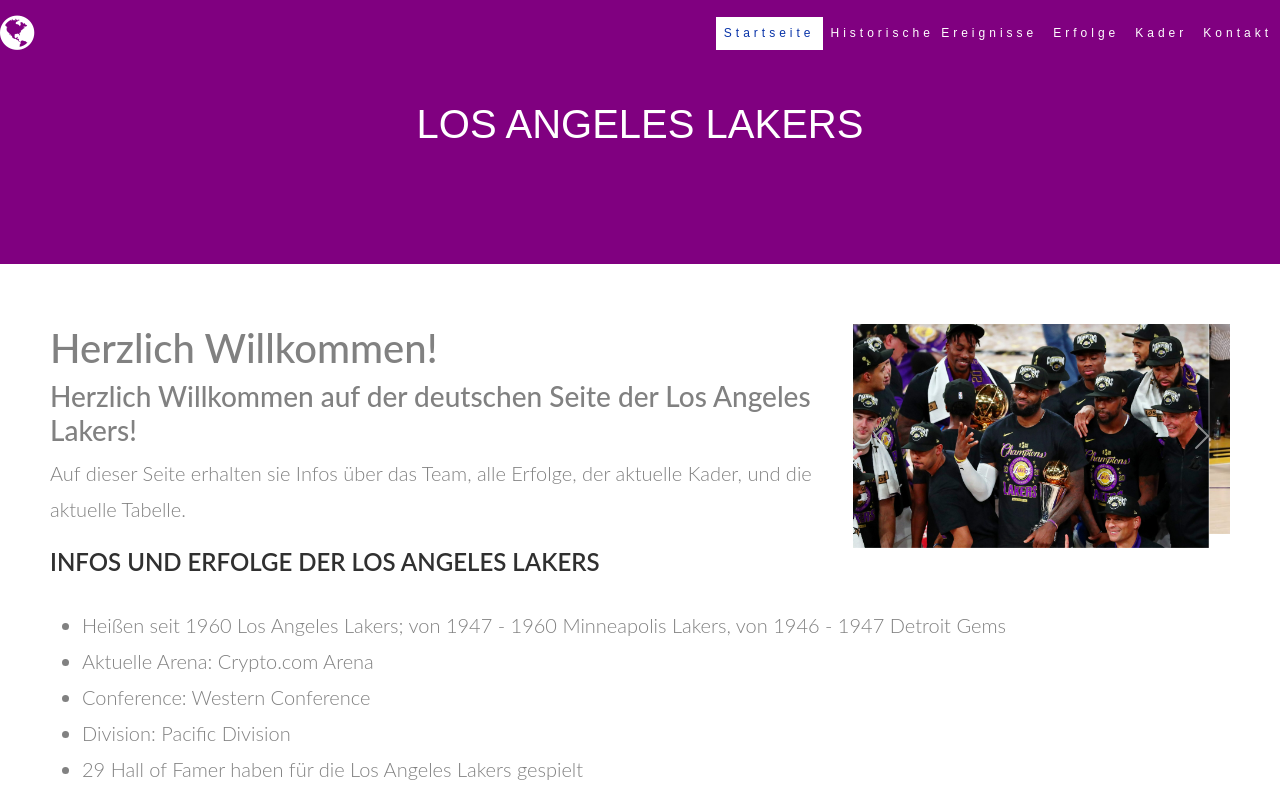
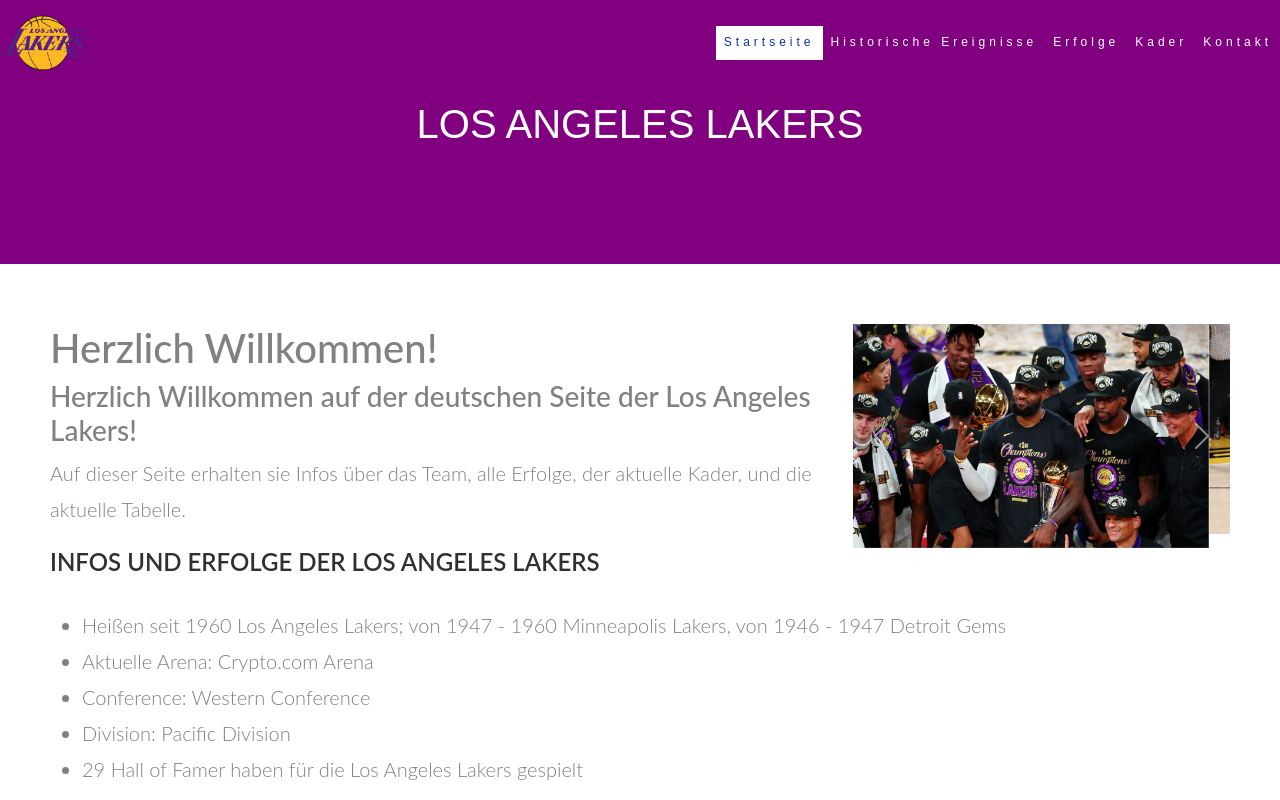
Before and after one commit to Bjoern1504/Lakers, a plain HTML site: page index.html in a window 1280 px wide. Shown: the top 800 px of the page. Drawn offline with Linux system fonts and the light colour scheme.

Commit message:
Add files via upload

```diff
--- a/index.html
+++ b/index.html
@@ -14,7 +14,7 @@
 <meta name="viewport" content="width=device-width, initial-scale=1">
 
     <nav class="fixed-top navbar navbar-expand-lg">
-  <a class="navbar-brand" href="#"><i class="fa fa-globe fa-2x" ></i></a>
+  <a class="navbar-brand" href="#"><img src="Bilder/1200px-LA_Lakers_logo.svg.png"  alt="" width="90" height="60"></a>
   <button class="navbar-toggler" type="button" data-toggle="collapse" data-target="#navbarSupportedContent" aria-controls="navbarSupportedContent" aria-expanded="false" aria-label="Toggle navigation">
     <span class="navbar-toggler-icon"></span>
   </button>
```
